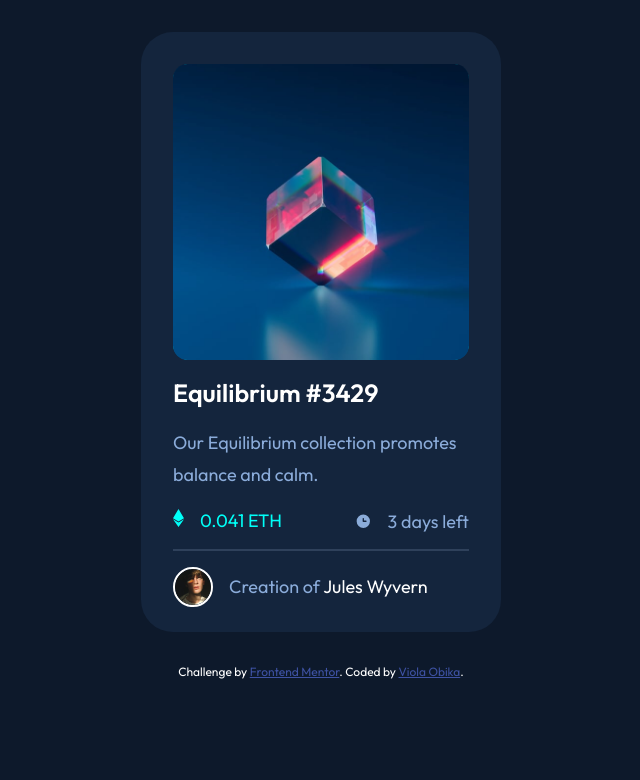
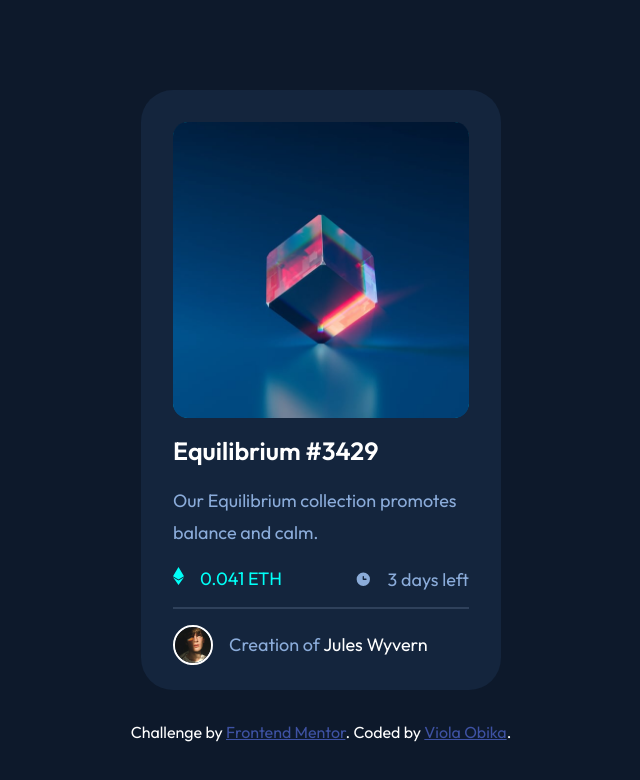
Before and after one commit to Obikaviola/nft-preview-card, a plain HTML site: page index.html in a window 1280 px wide. Shown: the whole page, without its empty margins (319-959 px from the left). Drawn offline with Linux system fonts and the light colour scheme.

Commit message:
modified file

```diff
--- a/index.html
+++ b/index.html
@@ -17,7 +17,7 @@
 
     <header>
       <div class="card">
-        <img src="images/image-equilibrium.jpg" alt="" class="image-equilibrium" width="">
+        <img src="images/image-equilibrium.jpg" alt="" class="image-equilibrium">
         <svg class="image-view" width="48" height="48" xmlns="http://www.w3.org/2000/svg"><g fill="none" fill-rule="evenodd"><path d="M0 0h48v48H0z"/><path d="M24 9C14 9 5.46 15.22 2 24c3.46 8.78 12 15 22 15 10.01 0 18.54-6.22 22-15-3.46-8.78-11.99-15-22-15Zm0 25c-5.52 0-10-4.48-10-10s4.48-10 10-10 10 4.48 10 10-4.48 10-10 10Zm0-16c-3.31 0-6 2.69-6 6s2.69 6 6 6 6-2.69 6-6-2.69-6-6-6Z" fill="#FFF" fill-rule="nonzero"/></g></svg>
       </div>
     </header>
@@ -43,9 +43,9 @@
   </div>
 
   <footer>
-    <div class="attribution white-text" role="footer">
+    <div class="attribution white-text">
       Challenge by <a href="https://www.frontendmentor.io?ref=challenge" target="_blank" rel="noopener">Frontend Mentor</a>.
-      Coded by <a href="https://twitter.com/obika_viola">Viola Obika</a>.
+      Coded by <a href="https://twitter.com/obika_viola" target="_blank" rel="noopener">Viola Obika</a>.
     </div>
   </footer>
 </body>
--- a/styles.css
+++ b/styles.css
@@ -13,6 +13,10 @@ body {
     color: hsl(215, 51%, 70%);
     font-size: 18px;
     font-family: 'Outfit', sans-serif;
+    min-height: 100vh;
+    display: flex;
+    flex-direction: column;
+    place-content: center;
 }
 
 .white-text {
@@ -56,6 +60,7 @@ header {
 
 .image-equilibrium:hover {
     opacity: 0.5;
+    cursor: pointer;
 }
 
 .image-view {
@@ -133,10 +138,14 @@ main>p {
 /* ATTRIBUTION SECTION ==================================== */
 
 .attribution {
-    font-size: 12px;
+    font-size: 16px;
     text-align: center;
 }
 
 .attribution a {
     color: hsl(228, 45%, 44%);
 }
+
+.attribution a:visited{
+    color: hsl(178, 100%, 50%);
+}
```
